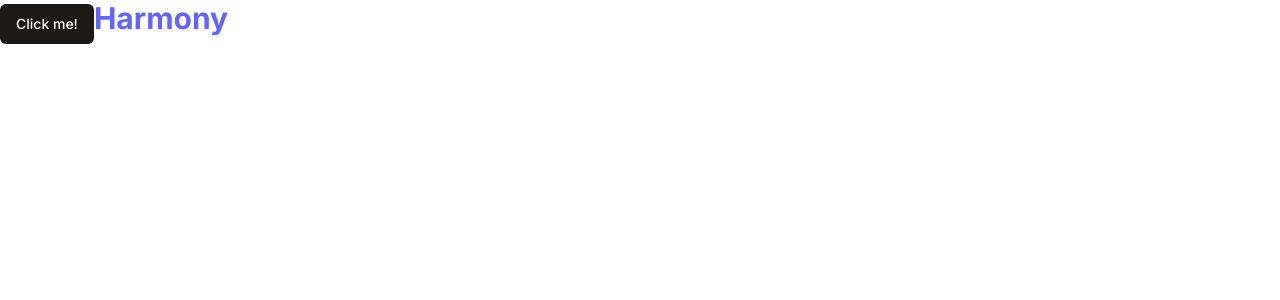
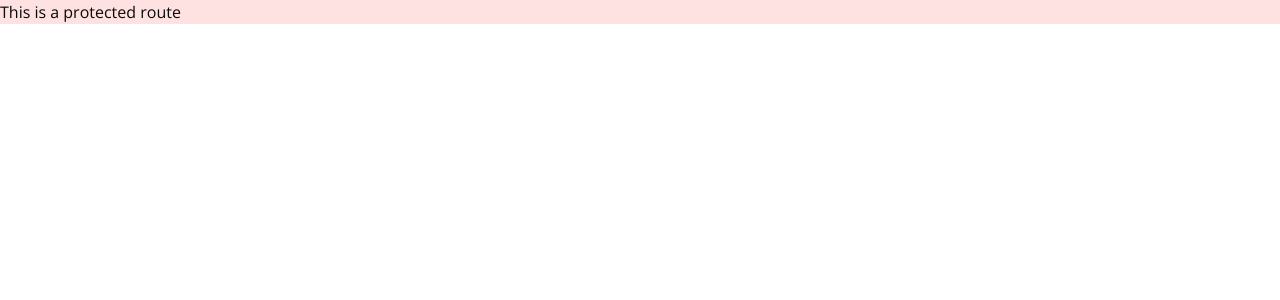
Before and after one commit to Soto-J/harmony-chat, a Next.js app: page / in a window 1280 px wide. Shown: the top 300 px of the page. Built offline with nearby package versions, Linux system fonts and the light colour scheme.

Commit message:
Organized folder structure for auth and main

```diff
--- /dev/null
+++ b/app/(main)/(routes)/page.tsx
@@ -0,0 +1,7 @@
+import { Button } from "@/components/ui/button";
+
+export default function Home() {
+  return <div className="flex flex-col bg-red-100">
+
+    This is a protected route</div>;
+}
--- a/app/layout.tsx
+++ b/app/layout.tsx
@@ -1,22 +1,24 @@
-import './globals.css'
-import type { Metadata } from 'next'
-import { Inter } from 'next/font/google'
+import "./globals.css";
+import type { Metadata } from "next";
+import { Open_Sans } from "next/font/google";
 
-const inter = Inter({ subsets: ['latin'] })
+const openSans = Open_Sans({ subsets: ["latin"] });
 
 export const metadata: Metadata = {
-  title: 'Create Next App',
-  description: 'Generated by create next app',
-}
+  title: "Harmony Chat",
+  description: "A chat app built with Next.js and Tailwind CSS",
+};
 
 export default function RootLayout({
   children,
 }: {
-  children: React.ReactNode
+  children: React.ReactNode;
 }) {
   return (
     <html lang="en">
-      <body className={inter.className}>{children}</body>
+      <body className={openSans.className}>{children}
+      <p></p>
+      </body>
     </html>
-  )
+  );
 }
--- a/app/page.tsx
+++ /dev/null
@@ -1,7 +0,0 @@
-import { Button } from "@/components/ui/button";
-
-export default function Home() {
-  return <p className="text-3xl font-bold text-indigo-500">
-    <Button>Click me!</Button>
-    Harmony</p>;
-}
```
Also changed, not shown: components/ui/button.tsx (+11 -11 lines).
